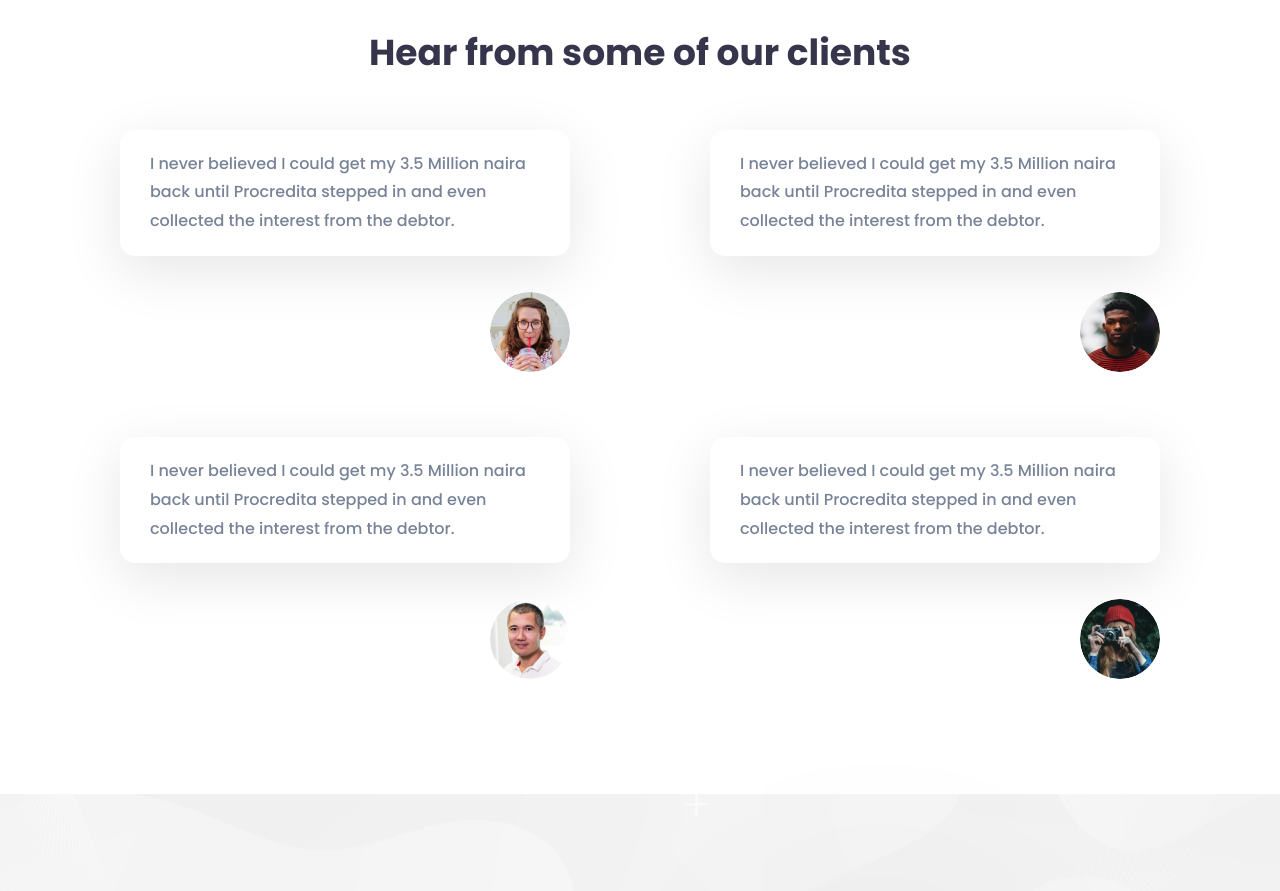
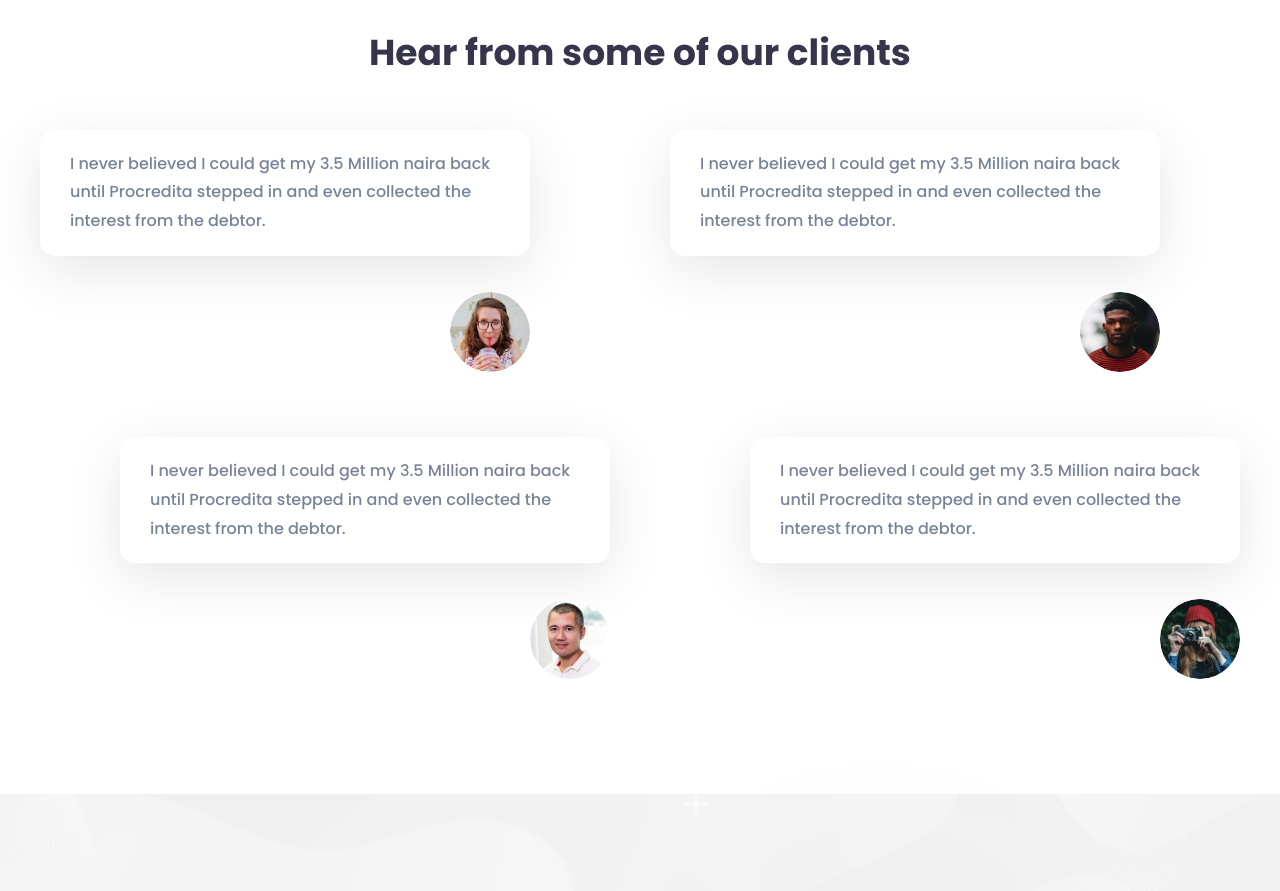
Before and after one commit to john-afolabi/paymonthlycars-task, a website built with Parcel: page src/index.html in a window 1280 px wide. Shown: the part 3660-4551 px from the top of the page. Built offline with nearby package versions, Linux system fonts and the light colour scheme; files whose address does not match are found by name.

Commit message:
Add slant on testimonial component

```diff
--- a/src/assets/scss/_testimonial.scss
+++ b/src/assets/scss/_testimonial.scss
@@ -10,9 +10,12 @@
 		display: flex;
 		justify-content: space-between;
 		margin-bottom: 6rem;
-
 		@media screen and (max-width: 992px) {
 			flex-direction: column;
+
+			// :last-child {
+			// 	margin-left: 5rem;
+			// }
 		}
 		.testimonial-card {
 			width: calc(50% - 7rem);
@@ -39,4 +42,20 @@
 			}
 		}
 	}
+
+	.testimonial-card-container-1 {
+		margin-left: -8rem;
+
+		@media screen and (max-width: 992px) {
+			margin-left: unset;
+		}
+	}
+
+	.testimonial-card-container-2 {
+		margin-right: -8rem;
+
+		@media screen and (max-width: 992px) {
+			margin-right: unset;
+		}
+	}
 }
```
